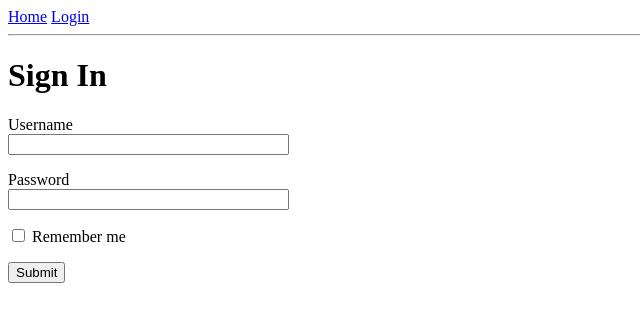
After one commit to nijinjose123/myblog, a Python web app: template app/templates/login.html in a window 1280 px wide. The commit adds this page. Shown: the top 322 px of the page, without its empty margins (0-640 px from the left). Run offline with Jinja, Linux system fonts and the light colour scheme; the template is opened without the code that fills it: most values are stand-ins (such as "Sample title", 1, 10 or a date in 2020); form fields are guessed from the names that the template uses.

Commit message:
Creating a login page

```diff
--- a/app/__init__.py
+++ b/app/__init__.py
@@ -1,7 +1,8 @@
 from flask_api import FlaskAPI
+from .config import Config
 
 
-applicaton = FlaskAPI(__name__)
-
+application = FlaskAPI(__name__)
+application.config.from_object(Config)
 
 from app import routes
--- /dev/null
+++ b/app/config.py
@@ -0,0 +1,5 @@
+import os
+
+
+class Config(object):
+    SECRET_KEY = os.environ.get('SECRET_KEY') or 'you-will-never-guess'
--- a/app/templates/base.html
+++ b/app/templates/base.html
@@ -7,7 +7,10 @@
         {% endif %}
     </head>
     <body>
-        <div>MyBlog: <a href="/index">Home</a></div>
+        <div>
+            <a href="/index">Home</a>
+            <a href="/login">Login</a>
+        </div>
         <hr>
         {% block content %}{% endblock %}
     </body>
--- /dev/null
+++ b/app/templates/login.html
@@ -0,0 +1,18 @@
+{% extends "base.html" %}
+
+{% block content %}
+    <h1>Sign In</h1>
+    <form action="" method="post" novalidate>
+        {{ form.hidden_tag() }}
+        <p>
+            {{ form.username.label }}<br>
+            {{ form.username(size=32) }}
+        </p>
+        <p>
+            {{ form.password.label }}<br>
+            {{ form.password(size=32) }}
+        </p>
+        <p>{{ form.remember_me() }} {{ form.remember_me.label }}</p>
+        <p>{{ form.submit() }}</p>
+    </form>
+{% endblock %}
--- a/myblog.py
+++ b/myblog.py
@@ -1,6 +1,6 @@
 """Learning and creating my own blog"""
 
-from app import applicaton
+from app import application
 
 
 # notes = {
```
Also changed, not shown: app/forms.py (added, +11 -0 lines), app/routes.py (+10 -4 lines), 1 other file.
